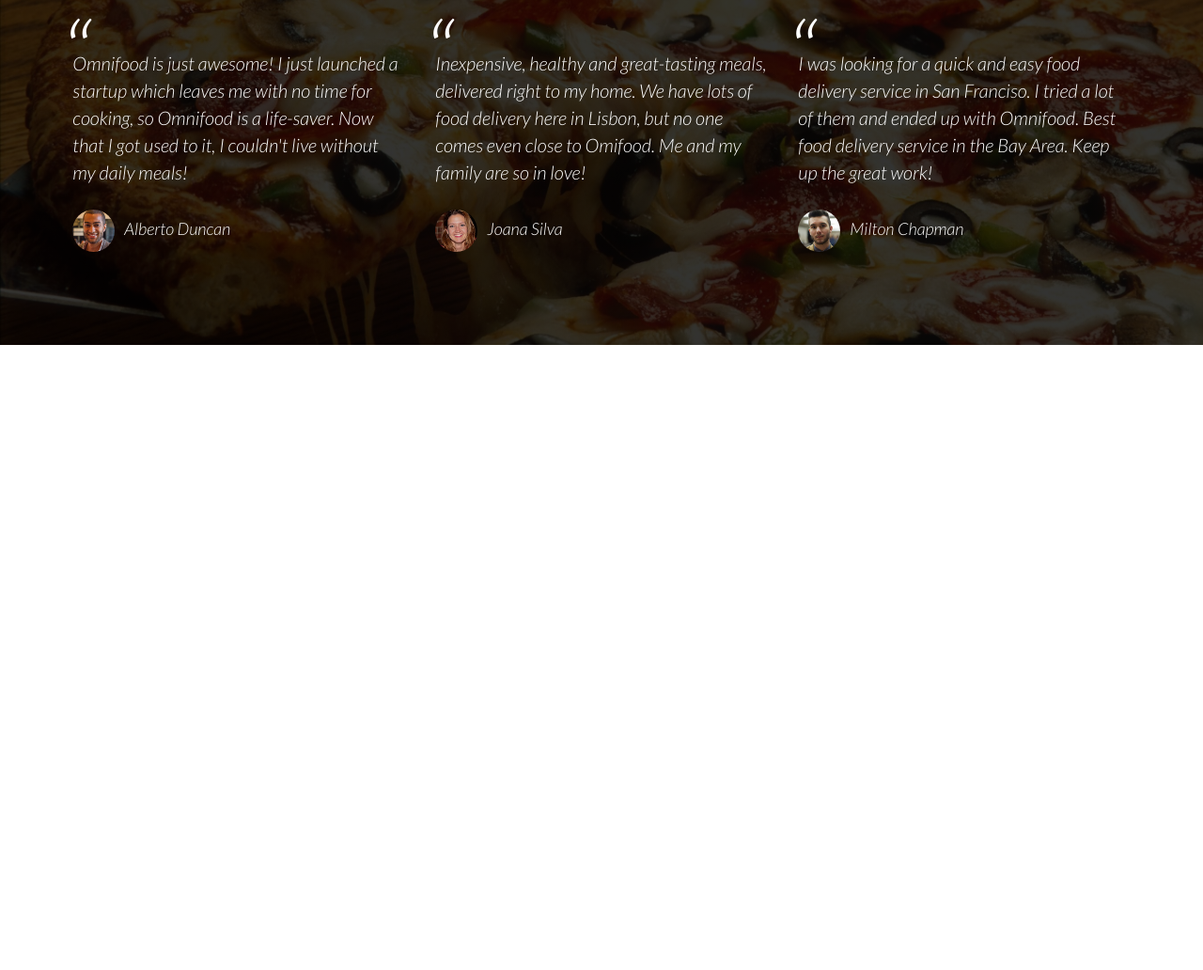
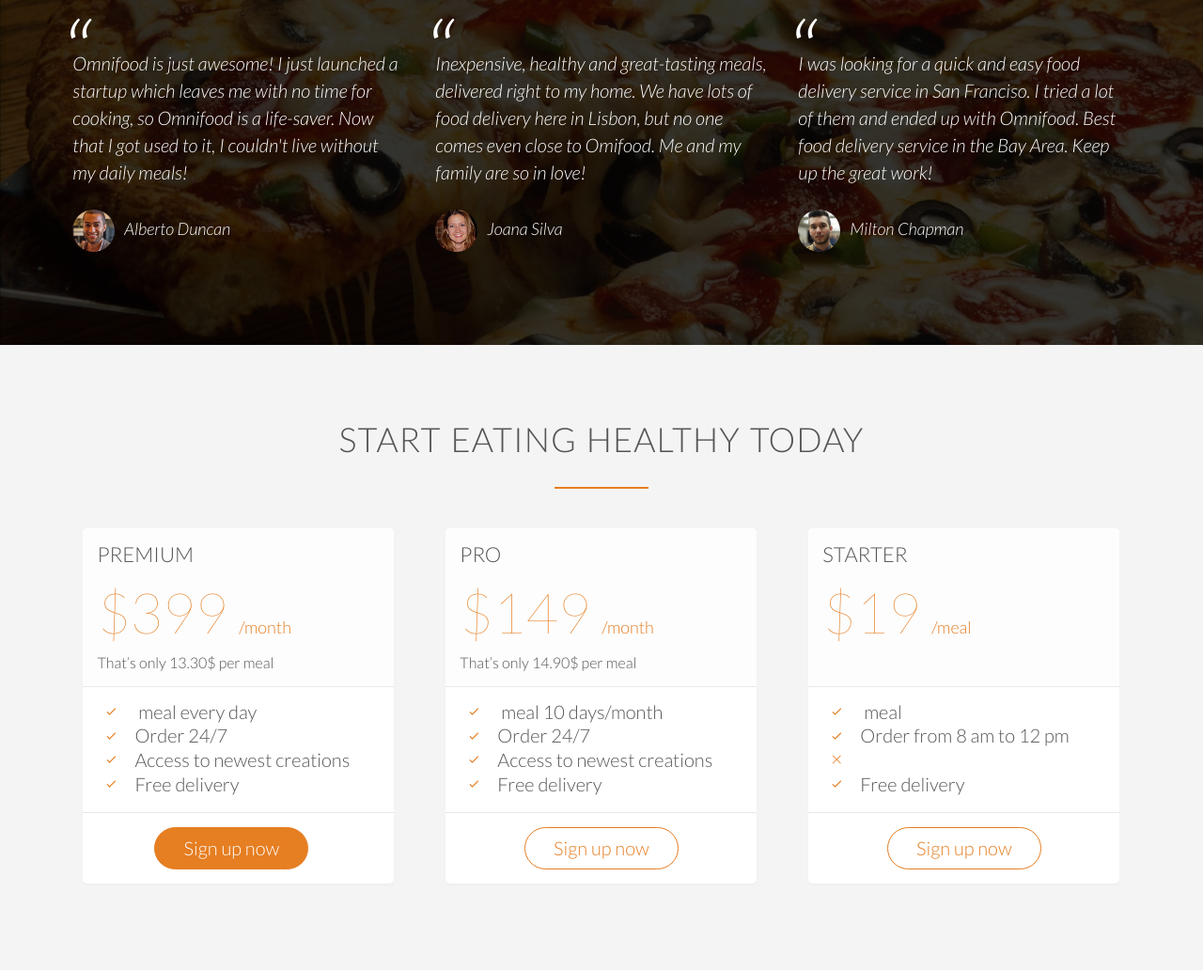
Before and after one commit to insta-code1/foodInc, a plain HTML site: page index.html in a window 1280 px wide. Shown: the part 3525-4557 px from the top of the page at 94% size. Before the commit the page ends 3892 px from the top, so only its background shows below. Drawn offline with Linux system fonts and the light colour scheme; files whose address does not match are found by name.

Commit message:
building the signup section

```diff
--- a/index.html
+++ b/index.html
@@ -151,12 +151,10 @@
         <img src="resources/img/lisbon-3.jpg" alt="lisbon">
         <h3>Lisbon</h3>
         <div class="city-feature">
-          <i class="ion-ios-person icon-small"></i>
-         1600+ happy eaters
+          <i class="ion-ios-person icon-small"></i> 1600+ happy eaters
         </div>
         <div class="city-feature">
-          <i class="ion-ios-star icon-small"></i>
-          60+ top chefs
+          <i class="ion-ios-star icon-small"></i> 60+ top chefs
         </div>
         <div class="city-feature">
           <i class="ion-social-twitter icon-small"></i>
@@ -167,12 +165,10 @@
         <img src="resources/img/san-francisco.jpg" alt="San Francisco">
         <h3>San Francisco</h3>
         <div class="city-feature">
-          <i class="ion-ios-person icon-small icon-small"></i>
-          3700+ happy eaters
+          <i class="ion-ios-person icon-small icon-small"></i> 3700+ happy eaters
         </div>
         <div class="city-feature">
-          <i class="ion-ios-star icon-small"></i>
-          160+ top chefs
+          <i class="ion-ios-star icon-small"></i> 160+ top chefs
         </div>
         <div class="city-feature">
           <i class="ion-social-twitter icon-small"></i>
@@ -183,12 +179,10 @@
         <img src="resources/img/berlin.jpg" alt="Berlin">
         <h3>Berlin</h3>
         <div class="city-feature">
-          <i class="ion-ios-person icon-small"></i>
-          2300+ happy eaters
+          <i class="ion-ios-person icon-small"></i> 2300+ happy eaters
         </div>
         <div class="city-feature">
-          <i class="ion-ios-star icon-small"></i>
-           110+ top chefs
+          <i class="ion-ios-star icon-small"></i> 110+ top chefs
         </div>
         <div class="city-feature">
           <i class="ion-social-twitter icon-small"></i>
@@ -199,12 +193,10 @@
         <img src="resources/img/london.jpg" alt="London">
         <h3>London</h3>
         <div class="city-feature">
-          <i class="ion-ios-person icon-small"></i>
-          200+ happy eaters
+          <i class="ion-ios-person icon-small"></i> 200+ happy eaters
         </div>
         <div class="city-feature">
-          <i class="ion-ios-star icon-small"></i>
-          50+ top chefs
+          <i class="ion-ios-star icon-small"></i> 50+ top chefs
         </div>
         <div class="city-feature">
           <i class="ion-social-twitter icon-small"></i>
@@ -221,23 +213,112 @@
     </div>
     <div class="row">
       <div class="col span-1-of-3">
-        <blockquote>Omnifood is just awesome! I just launched a startup which leaves me with no time for cooking, so Omnifood is a life-saver. Now that I got used to it, I couldn't live without my daily meals!
+        <blockquote>Omnifood is just awesome! I just launched a startup which leaves me with no time for cooking, so Omnifood is a life-saver.
+          Now that I got used to it, I couldn't live without my daily meals!
           <cite><img src="resources/img/customer-1.jpg" alt="Customer">Alberto Duncan</cite></blockquote>
       </div>
       <div class="col span-1-of-3">
-        <blockquote>Inexpensive, healthy and great-tasting meals, delivered right to my home. We have lots of food delivery here in Lisbon, but no one comes even close to Omifood. Me and my family are so in love!<cite><img src="resources/img/customer-2.jpg" alt="Customer">Joana Silva</cite></blockquote>
+        <blockquote>Inexpensive, healthy and great-tasting meals, delivered right to my home. We have lots of food delivery here in Lisbon,
+          but no one comes even close to Omifood. Me and my family are so in love!<cite><img src="resources/img/customer-2.jpg" alt="Customer">Joana Silva</cite></blockquote>
       </div>
       <div class="col span-1-of-3">
-        <blockquote>I was looking for a quick and easy food delivery service in San Franciso. I tried a lot of them and ended up with Omnifood. Best food delivery service in the Bay Area. Keep up the great work!<cite><img src="resources/img/customer-3.jpg" alt="Customer">Milton Chapman</cite></blockquote>
+        <blockquote>I was looking for a quick and easy food delivery service in San Franciso. I tried a lot of them and ended up with
+          Omnifood. Best food delivery service in the Bay Area. Keep up the great work!<cite><img src="resources/img/customer-3.jpg" alt="Customer">Milton Chapman</cite></blockquote>
       </div>
     </div>
   </section>
 
+  <section class="section-plans">
+    <div class="row">
+      <h2>Start eating healthy today</h2>
+    </div>
+    <div class="row">
+      <div class="col span-1-of-3">
+        <div class="plan-box">
+          <div>
+            <h3>Premium</h3>
+            <p class="plan-price">$399 <span>/month<span></p>
+            <p class="plan-price-meal">That’s only 13.30$ per meal</p>
+          </div>
+          <div>
+            <ul>
+              <li><i class="ion-ios-checkmark-empty icon-small"></i> meal every day</li>
+              <li><i class="ion-ios-checkmark-empty icon-small"></i>Order 24/7</li>
+              <li><i class="ion-ios-checkmark-empty icon-small"></i>Access to newest creations</li>
+              <li><i class="ion-ios-checkmark-empty icon-small"></i>Free delivery</li>
+            </ul>
+            </div>
+        <div>
+          <a href="#" class="btn btn-full">Sign up now</a>
+        </div>
+        </div>
+      </div>
+      <div class="col span-1-of-3">
+        <div class="plan-box">
+          <div>
+            <h3>Pro</h3>
+            <p class="plan-price">$149 <span>/month<span></p>
+            <p class="plan-price-meal">That’s only 14.90$ per meal</p>
+          </div>
+          <div>
+            <ul>
+              <li><i class="ion-ios-checkmark-empty icon-small"></i> meal 10 days/month</li>
+              <li><i class="ion-ios-checkmark-empty icon-small"></i>Order 24/7</li>
+              <li><i class="ion-ios-checkmark-empty icon-small"></i>Access to newest creations</li>
+              <li><i class="ion-ios-checkmark-empty icon-small"></i>Free delivery</li>
+            </ul>
+            </div>
+        <div>
+          <a href="#" class="btn btn-ghost">Sign up now</a>
+        </div>
+        </div>
+      </div>
+      <div class="col span-1-of-3">
+        <div class="plan-box">
+          <div>
+            <h3>Starter</h3>
+            <p class="plan-price">$19 <span>/meal<span></p>
+            <p class="plan-price-meal">&nbsp;</p>
+          </div>
+          <div>
+            <ul>
+              <li><i class="ion-ios-checkmark-empty icon-small"></i> meal</li>
+              <li><i class="ion-ios-checkmark-empty icon-small"></i>Order from 8 am to 12 pm</li>
+              <li><i class="ion-ios-close-empty icon-small"></i></li>
+              <li><i class="ion-ios-checkmark-empty icon-small"></i>Free delivery</li>
+            </ul>
+            </div>
+        <div>
+          <a href="#" class="btn btn-ghost">Sign up now</a>
+        </div>
+        </div>
+      </div>
+    </div>
+  </section>
 
 </body>
 
 </html>
 
 <!--
+Section 6: Sign up and pricing plans
+Title:
+
+
+Plan 3: Starter
+19$ per meal
+1 meal
+Order from 8 am to 12 pm
+Free delivery
+
+Section 7: Contact form
+Title: We're happy to hear from you
+
+Fields to include:
+Name
+Email
+How did you find us?
+Newsletter
+Drop us a line
 
 -->
--- a/resources/css/style.css
+++ b/resources/css/style.css
@@ -404,3 +404,60 @@ cite img {
   margin-right: 10px;
   vertical-align: middle;
 }
+
+/* -------------------------------------------- */
+/* SIGN UP */
+/* -------------------------------------------- */
+
+.section-plans {
+  background-color: #f4f4f4;
+}
+
+.plan-box {
+  background-color: #fff;
+  border-radius: 5px;
+  width: 90%;
+  margin-left: 5%;
+  box-shadow: 0 2px 2px #efefef;
+}
+
+.plan-box div {
+  padding: 15px;
+  border-bottom: 1px solid #e8e8e8;
+}
+
+.plan-box div:first-child {
+  background-color: #fdfdfd;
+  border-top-left-radius: 5px;
+  border-top-right-radius: 5px;
+}
+
+.plan-box div:last-child {
+  text-align: center;
+  border: 0;
+}
+
+.plan-price {
+  font-size: 300%;
+  margin-bottom: 10px;
+  font-weight: 100;
+  color: #e67e22;
+}
+
+.plan-price span {
+  font-size: 30%;
+  font-weight: 300;
+}
+
+.plan-price-meal {
+  font-size: 80%;
+
+}
+
+.plan-box ul {
+  list-style: none;
+}
+
+.plan-boxul li {
+  padding: 5px 0;
+}
```
